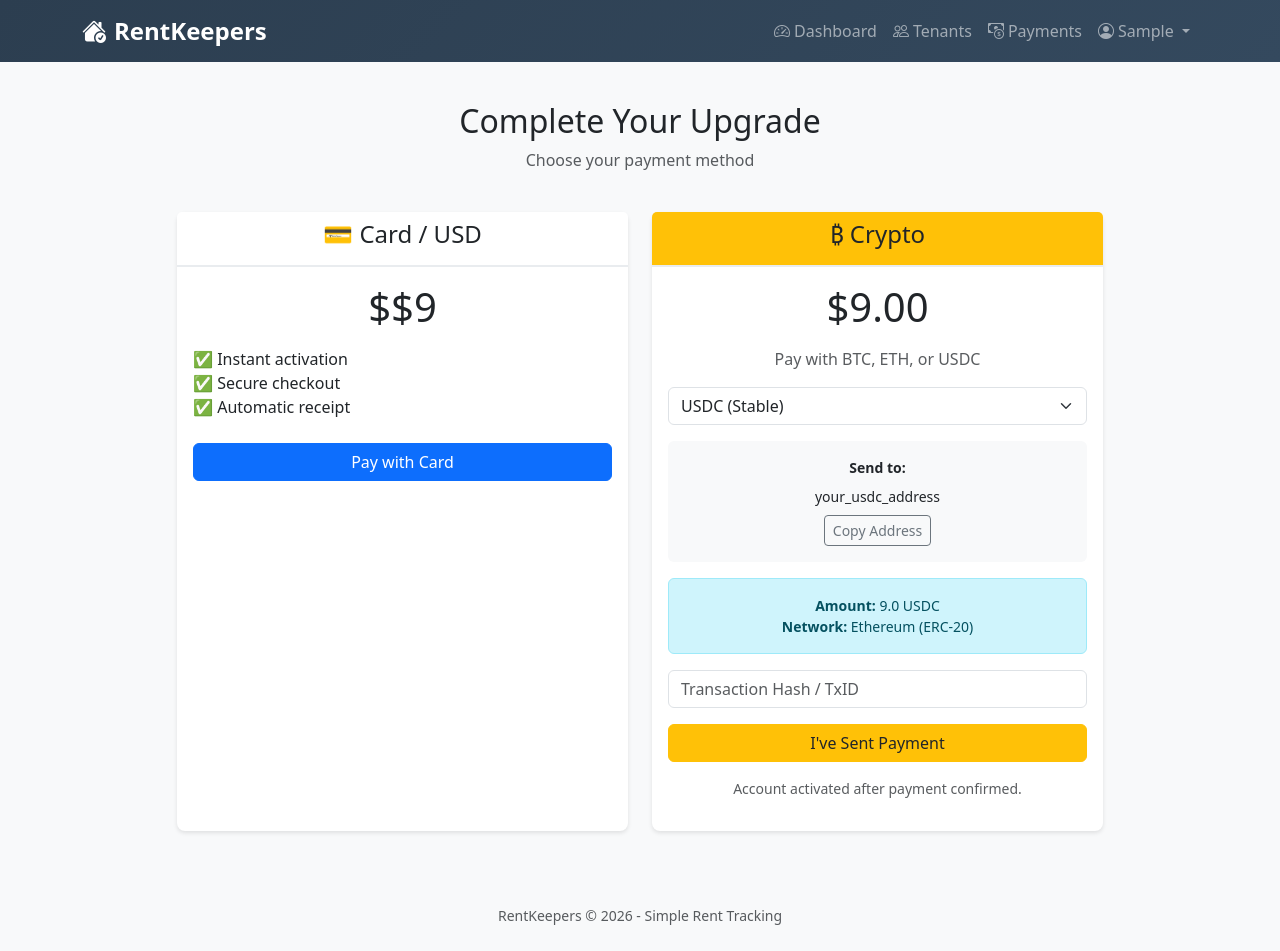
After one commit to jbeen123/rentkeepers, a Flask app: page /payment in a window 1280 px wide. The commit adds this page. Run offline with Flask 3, Linux system fonts and the light colour scheme; a user stored in the database is signed in; tables that the repository leaves empty hold one stand-in row (values such as "Sample post").

Commit message:
Add crypto payment option

```diff
--- a/app.py
+++ b/app.py
@@ -466,6 +466,65 @@ def checkout():
         flash(f'Error creating checkout: {str(e)}', 'danger')
         return redirect(url_for('pricing'))
 
+# ============== CRYPTO PAYMENT ROUTES ==============
+
+CRYPTO_WALLETS = {
+    'btc': os.getenv('BTC_WALLET', 'your_btc_address'),
+    'eth': os.getenv('ETH_WALLET', 'your_eth_address'),
+    'usdc': os.getenv('USDC_WALLET', 'your_usdc_address')
+}
+
+CRYPTO_PRICES = {
+    'monthly': {'usd': 9.00, 'btc': 0.00015, 'eth': 0.003, 'usdc': 9.00},
+    'yearly': {'usd': 79.00, 'btc': 0.0013, 'eth': 0.026, 'usdc': 79.00}
+}
+
+@app.route('/payment')
+@login_required
+def payment():
+    tier = request.args.get('tier', 'monthly')
+    price_usd = '$9' if tier == 'monthly' else '$79'
+
+    return render_template('payment.html',
+                         tier=tier,
+                         price_usd=price_usd,
+                         wallet_btc=CRYPTO_WALLETS['btc'],
+                         wallet_eth=CRYPTO_WALLETS['eth'],
+                         wallet_usdc=CRYPTO_WALLETS['usdc'],
+                         crypto_amount_btc=CRYPTO_PRICES[tier]['btc'],
+                         crypto_amount_eth=CRYPTO_PRICES[tier]['eth'],
+                         crypto_amount_usdc=CRYPTO_PRICES[tier]['usdc'])
+
+@app.route('/payment/crypto', methods=['POST'])
+@login_required
+def crypto_payment_submit():
+    tier = request.form.get('tier', 'monthly')
+    tx_hash = request.form.get('tx_hash', '').strip()
+    currency = request.form.get('currency', 'USDC')
+
+    if not tx_hash:
+        flash('Please provide transaction hash.', 'danger')
+        return redirect(url_for('payment', tier=tier))
+
+    db = get_db_session()
+    try:
+        # Create pending payment record
+        user = db.query(User).get(current_user.id)
+        user.pending_crypto_tx = tx_hash
+        user.pending_crypto_amount = CRYPTO_PRICES[tier]['usd']
+        user.pending_crypto_currency = currency
+        db.commit()
+
+        flash('Payment submitted! We\'ll activate your account once confirmed.', 'success')
+        log_action(current_user.id, 'CRYPTO_PAYMENT_SUBMITTED',
+                  details=f'Tier: {tier}, Amount: ${CRYPTO_PRICES[tier]["usd"]}, TX: {tx_hash}')
+    except Exception as e:
+        flash(f'Error recording payment: {str(e)}', 'danger')
+    finally:
+        db.close()
+
+    return redirect(url_for('dashboard'))
+
 @app.route('/payment-success')
 @login_required
 def payment_success():
@@ -564,20 +623,23 @@ def dashboard():
 def list_tenants():
     db = get_db_session()
     tenants = db.query(Tenant).filter_by(user_id=current_user.id).all()
+    tenant_count = db.query(Tenant).filter_by(user_id=current_user.id).count()
+    can_add = tenant_count < current_user.max_tenants
     db.close()
-
-    can_add = current_user.can_add_tenant
 
     return render_template('tenants.html', tenants=tenants, can_add=can_add)
 
 @app.route('/tenants/add', methods=['POST'])
 @login_required
 def add_tenant():
-    if not current_user.can_add_tenant:
+    db = get_db_session()
+
+    # Check tenant limit with open session
+    tenant_count = db.query(Tenant).filter_by(user_id=current_user.id).count()
+    if tenant_count >= current_user.max_tenants:
+        db.close()
         flash('Upgrade to Premium for unlimited tenants!', 'warning')
         return redirect(url_for('pricing'))
-
-    db = get_db_session()
 
     try:
         tenant = Tenant(
@@ -780,8 +842,10 @@ def import_csv():
         db = get_db_session()
         imported = 0
 
+        tenant_count = db.query(Tenant).filter_by(user_id=current_user.id).count()
+
         for row in reader:
-            if not current_user.can_add_tenant:
+            if tenant_count >= current_user.max_tenants:
                 flash(f'Imported {imported} tenants. Upgrade for more!', 'warning')
                 break
 
--- a/models.py
+++ b/models.py
@@ -37,6 +37,11 @@ class User(Base):
     # Stripe integration
     stripe_customer_id = Column(String(100), nullable=True)
     stripe_subscription_id = Column(String(100), nullable=True)
+
+    # Crypto payment tracking
+    pending_crypto_tx = Column(String(100), nullable=True)
+    pending_crypto_amount = Column(Float, nullable=True)
+    pending_crypto_currency = Column(String(10), nullable=True)
 
     # Email reminder settings
     reminder_enabled = Column(Boolean, default=False)
@@ -132,7 +137,7 @@ class Property(Base):
 
     # Relationships
     user = relationship("User", back_populates="properties")
-    tenants = relationship("Tenant", back_populates="property")
+    tenants = relationship("Tenant", back_populates="property_rel")
 
     @property
     def occupancy_rate(self):
@@ -182,7 +187,7 @@ class Tenant(Base):
 
     # Relationships
     user = relationship("User", back_populates="tenants")
-    property = relationship("Property", back_populates="tenants")
+    property_rel = relationship("Property", back_populates="tenants")
     payments = relationship("Payment", back_populates="tenant", cascade="all, delete-orphan")
 
     @property
@@ -251,7 +256,7 @@ class MaintenanceRequest(Base):
     completed_at = Column(DateTime, nullable=True)
 
     created_at = Column(DateTime, default=datetime.utcnow)
-    updated_at = DateTime, default=datetime.utcnow, onupdate=datetime.utcnow)
+    updated_at = Column(DateTime, default=datetime.utcnow, onupdate=datetime.utcnow)
 
 class AuditLog(Base):
     __tablename__ = 'audit_logs'
--- /dev/null
+++ b/templates/payment.html
@@ -0,0 +1,128 @@
+{% extends "base.html" %}
+
+{% block title %}Payment - RentKeepers{% endblock %}
+
+{% block content %}
+<div class="row justify-content-center">
+    <div class="col-md-8 text-center mb-4">
+        <h2>Complete Your Upgrade</h2>
+        <p class="text-muted">Choose your payment method</p>
+    </div>
+</div>
+
+<div class="row justify-content-center">
+    <!-- USD / Card Payment -->
+    <div class="col-md-5 mb-4">
+        <div class="card h-100">
+            <div class="card-header text-center">
+                <h4>💳 Card / USD</h4>
+            </div>
+            <div class="card-body text-center">
+                <div class="display-6 mb-3">${{ price_usd }}</div>
+                <ul class="list-unstyled text-start mb-4">
+                    <li>✅ Instant activation</li>
+                    <li>✅ Secure checkout</li>
+                    <li>✅ Automatic receipt</li>
+                </ul>
+
+                <form action="{{ url_for('checkout') }}" method="POST">
+                    <input type="hidden" name="tier" value="{{ tier }}">
+                    <button type="submit" class="btn btn-primary w-100">
+                        Pay with Card
+                    </button>
+                </form>
+            </div>
+        </div>
+    </div>
+
+    <!-- Crypto Payment -->
+    <div class="col-md-5 mb-4">
+        <div class="card h-100 border-warning">
+            <div class="card-header text-center bg-warning text-dark">
+                <h4>₿ Crypto</h4>
+            </div>
+            <div class="card-body text-center">
+                <div class="display-6 mb-3">
+                    {% if tier == 'monthly' %}
+                        $9.00
+                    {% else %}
+                        $79.00
+                    {% endif %}
+                </div>
+                <p class="text-muted">Pay with BTC, ETH, or USDC</p>
+
+                <div class="mb-3">
+                    <select class="form-select" id="crypto-select">
+                        <option value="btc">Bitcoin (BTC)</option>
+                        <option value="eth">Ethereum (ETH)</option>
+                        <option value="usdc" selected>USDC (Stable)</option>
+                    </select>
+                </div>
+
+                <div id="crypto-address" class="mb-3 p-3 bg-light rounded">
+                    <div class="text-monospace small mb-2"><strong>Send to:</strong></div>
+                    <div id="address-text" class="text-break small">
+                        {{ wallet_usdc }}
+                    </div>
+                    <button class="btn btn-sm btn-outline-secondary mt-2" onclick="copyAddress()">
+                        Copy Address
+                    </button>
+                </div>
+
+                <div class="alert alert-info small">
+                    <strong>Amount:</strong> <span id="crypto-amount">{{ crypto_amount_usdc }} USDC</span><br>
+                    <strong>Network:</strong> Ethereum (ERC-20)
+                </div>
+
+                <form action="{{ url_for('crypto_payment_submit') }}" method="POST">
+                    <input type="hidden" name="tier" value="{{ tier }}">
+                    <input type="hidden" name="amount" value="{{ crypto_amount_usdc }}">
+                    <input type="hidden" name="currency" value="USDC">
+                    <div class="mb-3">
+                        <input type="text" name="tx_hash" class="form-control"
+                               placeholder="Transaction Hash / TxID" required>
+                    </div>
+
+                    <button type="submit" class="btn btn-warning w-100 text-dark">
+                        I've Sent Payment
+                    </button>
+                </form>
+
+                <p class="text-muted small mt-3">
+                    Account activated after payment confirmed.
+                </p>
+            </div>
+        </div>
+    </div>
+</div>
+
+<script>
+function copyAddress() {
+    const address = document.getElementById('address-text').innerText;
+    navigator.clipboard.writeText(address).then(() => {
+        alert('Address copied!');
+    });
+}
+
+document.getElementById('crypto-select').addEventListener('change', function() {
+    const currency = this.value;
+    const addressDiv = document.getElementById('address-text');
+    const amountSpan = document.getElementById('crypto-amount');
+
+    const addresses = {
+        'btc': '{{ wallet_btc }}',
+        'eth': '{{ wallet_eth }}',
+        'usdc': '{{ wallet_usdc }}'
+    };
+
+    const amounts = {
+        'btc': '{{ crypto_amount_btc }} BTC',
+        'eth': '{{ crypto_amount_eth }} ETH',
+        'usdc': '{{ crypto_amount_usdc }} USDC'
+    };
+
+    addressDiv.innerText = addresses[currency] || 'Contact support';
+    amountSpan.innerText = amounts[currency] || 'Contact support';
+});
+</script>
+{% endblock %}
```
Also changed, not shown: templates/pricing.html (+7 -4 lines).
